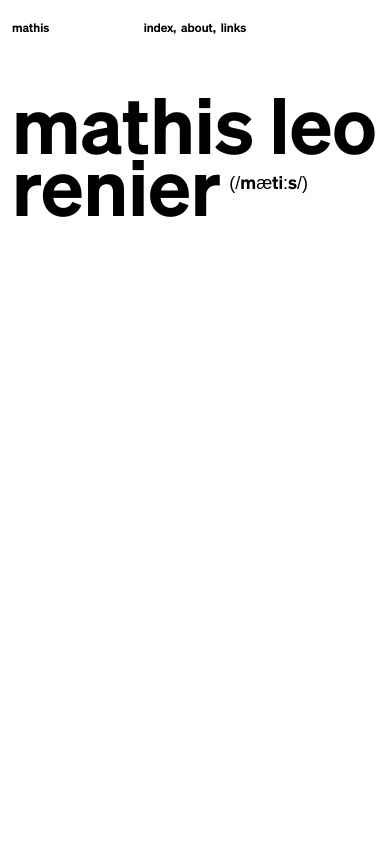
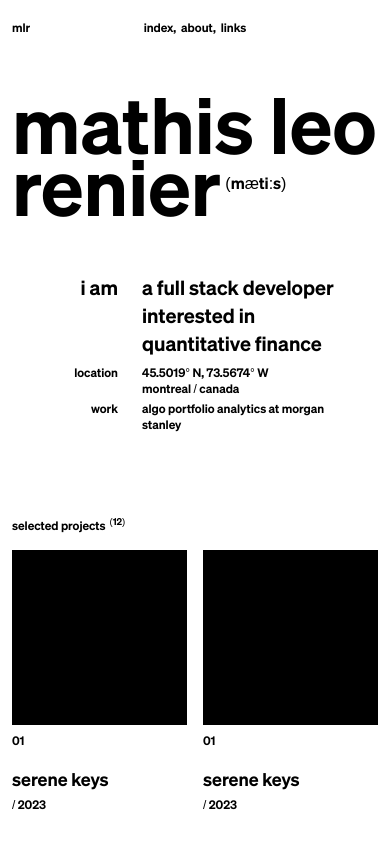
Before and after one commit to mathisrenier/portfolio-v2, a Next.js app: page / in a window 390 px wide. Shown: the top 844 px of the page. Built offline with nearby package versions, Linux system fonts and the light colour scheme.

Commit message:
added subtitle and project cards

```diff
--- a/app/page.tsx
+++ b/app/page.tsx
@@ -14,7 +14,7 @@ export default function Home() {
       <header>
         <div className="h-5 flex items-end">
           <Link href="/" className="text-xs">
-            mathis
+            mlr
           </Link>
         </div>
         <nav className="absolute inset-0 mt-4 flex items-end justify-center w-1/2 mx-auto h-5">
@@ -37,17 +37,74 @@ export default function Home() {
             className="leading-[0.8]"
             style={{ fontSize: "clamp(32px,200px,20vw)" }}
           >
-            mathis leo
-            <br />
-            renier
-            <span className="text-lg align-super pl-2">(/mæti:s/)</span>
+            mathis leo renier
+            <span
+              className="align-super pl-1 sm:pl-2 md:pl-3"
+              style={{ fontSize: "clamp(16px,48px,4vw)" }}
+            >
+              (mæti:s)
+            </span>
           </h1>
-          {/* <h1
-            className="leading-[0.8]"
-            style={{ fontSize: "clamp(32px,400px,28vw)" }}
-          >
-            mathis
-          </h1> */}
+
+          <div className="mt-14 text-xl lg:text-2xl grid grid-cols-12 justify-stretch items-start gap-x-6">
+            <div className="col-span-4 lg:col-span-6">
+              <p className="text-end">i am</p>
+            </div>
+            <div className="col-span-8 lg:col-span-6">
+              <p className="w-11/12 md:w-1/2">
+                a full stack developer interested in quantitative finance
+              </p>
+            </div>
+          </div>
+          <div className="mt-2 text-xs lg:text-sm grid grid-cols-12 justify-stretch items-start gap-x-6 gap-y-1">
+            <div className="col-span-4 lg:col-span-6">
+              <p className="text-end">location</p>
+            </div>
+            <div className="col-span-8 lg:col-span-6">
+              <p className="w-11/12 md:w-1/2">
+                45.5019° N, 73.5674° W <br />
+                montreal / canada
+              </p>
+            </div>
+            <div className="col-span-4 lg:col-span-6">
+              <p className="text-end">work</p>
+            </div>
+            <div className="col-span-8 lg:col-span-6">
+              <p className="w-11/12 md:w-1/2">
+                algo portfolio analytics at morgan stanley
+              </p>
+            </div>
+          </div>
+        </section>
+
+        <section className="mt-20">
+          <h3 className="text-xs lg:text-sm">
+            selected projects
+            <span className="pl-1 align-super text-[0.60rem]">(12)</span>
+          </h3>
+
+          <div className="mt-4 grid grid-cols-12 gap-x-4 gap-y-9">
+            <div className="col-span-6">
+              <div className="aspect-square bg-black"></div>
+              <p className="pt-2 text-xs lg:text-sm">01</p>
+              <p className="pt-4 sm:pt-6 text-lg sm:text-xl md:text-2xl">serene keys</p>
+              <p className="pt-1 text-xs lg:text-sm">/ 2023</p>
+            </div>
+
+            <div className="col-span-6">
+              <div className="aspect-square bg-black"></div>
+              <p className="pt-2 text-xs lg:text-sm">01</p>
+              <p className="pt-4 sm:pt-6 text-lg sm:text-xl md:text-2xl">serene keys</p>
+              <p className="pt-1 text-xs lg:text-sm">/ 2023</p>
+            </div>
+
+            <div className="col-span-6">
+              <div className="aspect-square bg-black"></div>
+              <p className="pt-2 text-xs lg:text-sm">01</p>
+              <p className="pt-4 sm:pt-6 text-lg sm:text-xl md:text-2xl">serene keys</p>
+              <p className="pt-1 text-xs lg:text-sm">/ 2023</p>
+            </div>
+          </div>
         </section>
       </main>
     </>
```
